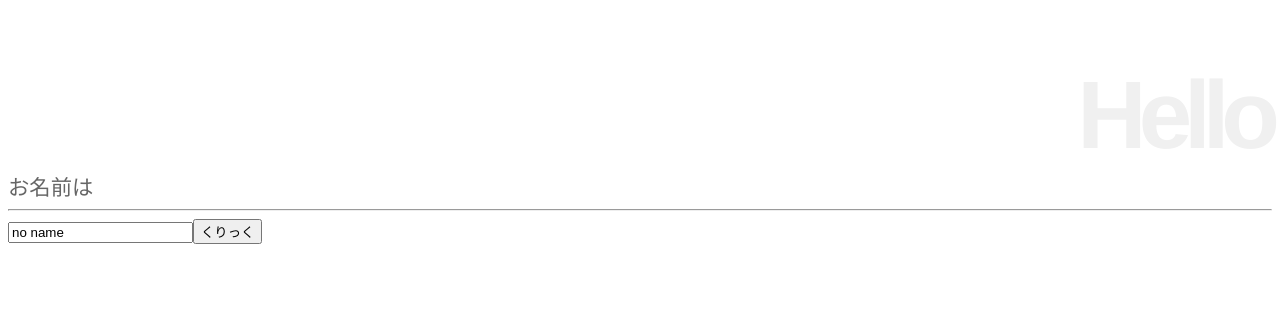
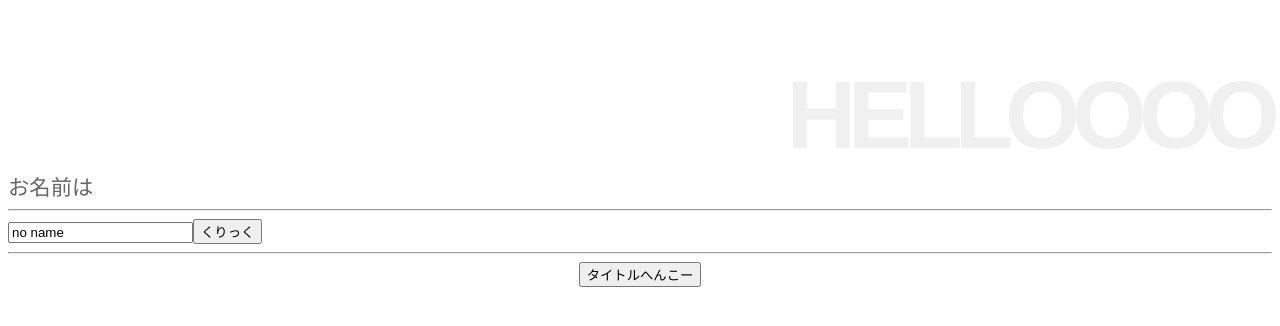
Before and after one commit to takara1111/vue_hello_app, a Vue app: page / in a window 1280 px wide. Shown: the top 326 px of the page. Built offline with nearby package versions, Linux system fonts and the light colour scheme.

Commit message:
Passing data between components

```diff
--- a/src/App.vue
+++ b/src/App.vue
@@ -1,6 +1,8 @@
 <template>
   <div id="app">
-    <HelloWorld title="Hello" message="this is a sumple project of Vue.js"/>
+    <HelloWorld v-bind:title="message" />
+    <hr>
+    <button v-on:click="doAction">タイトルへんこー</button>
   </div>
 </template>
 
@@ -12,6 +14,17 @@
   name: 'app',
   components: {
     HelloWorld
+  },
+  data: function () {
+    return {
+      message: 'HELLOOOO',
+    };
+  },
+  methods: {
+    doAction:function() {
+      var input = prompt("new title:");
+      this.message = input;
+    }
   }
 }
 </script>
```
